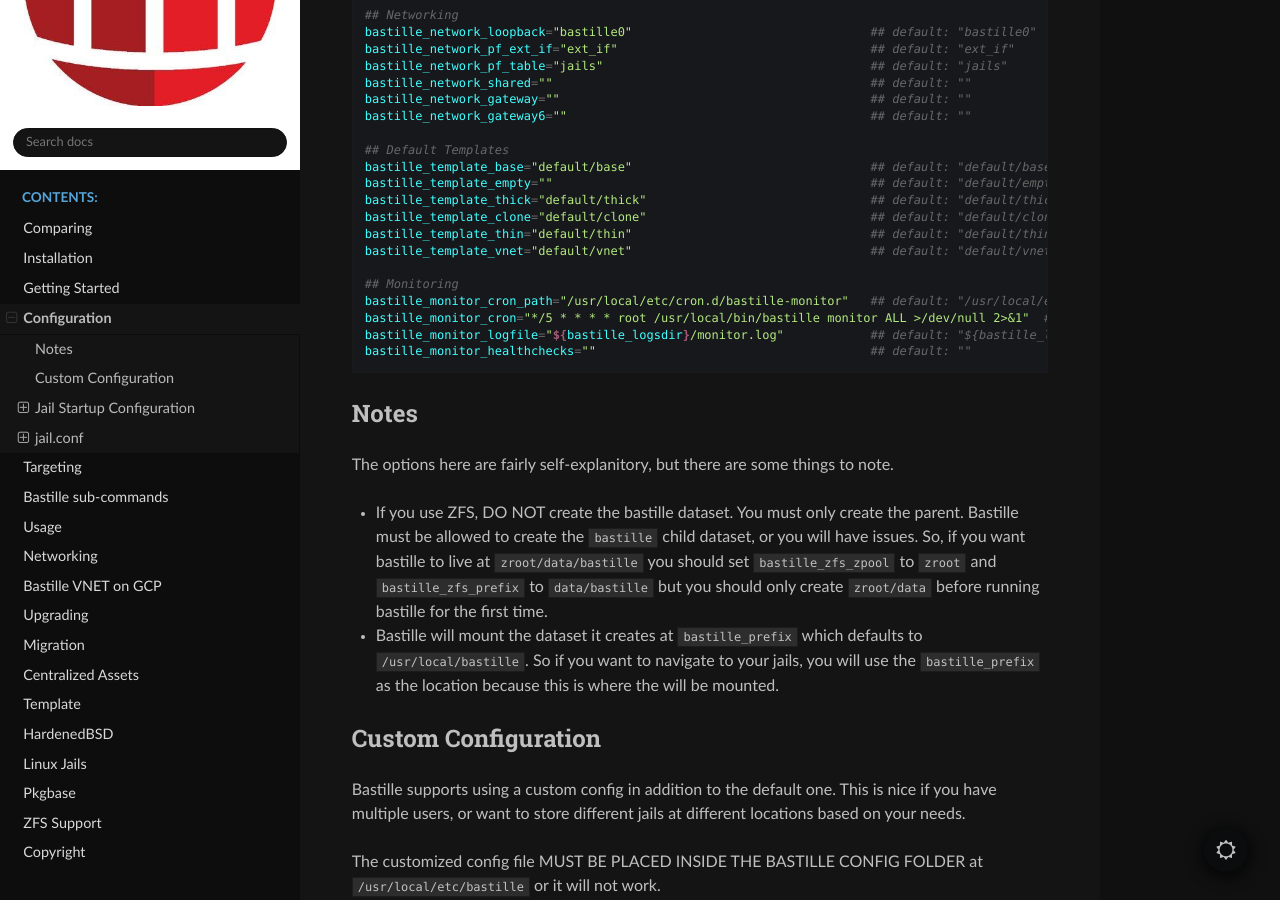
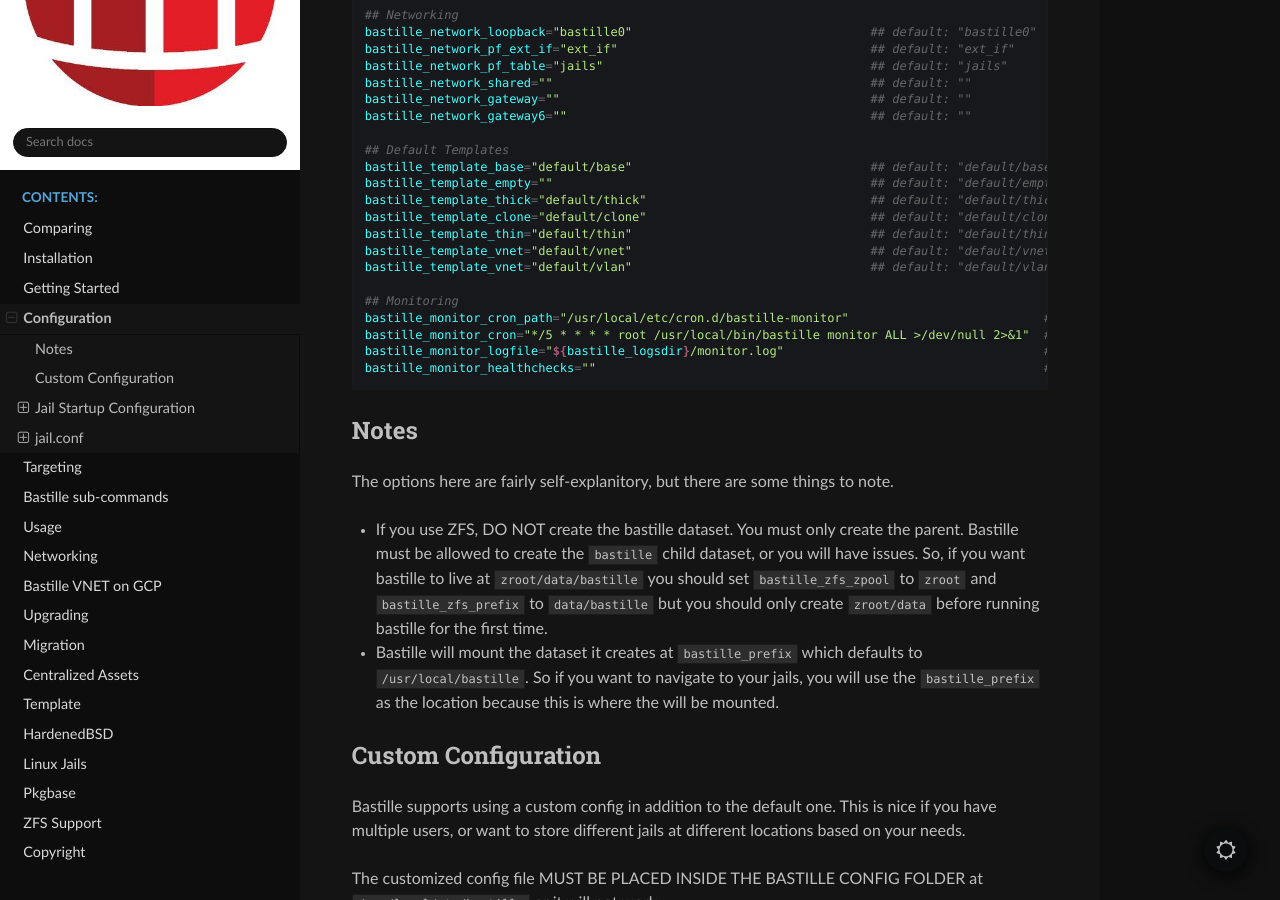
Before and after one commit to BastilleBSD/bastille, a Sphinx documentation site: the page built from docs/chapters/configuration.rst, in a window 1280 px wide and 900 px high, scrolled down 1553 px. Built offline with Sphinx 7.4.7 and the Read the Docs theme 3.1.0, drawn with Linux system fonts in a browser that asks for light colours.

Commit message:
add missing vlan trmplate

```diff
--- a/docs/chapters/configuration.rst
+++ b/docs/chapters/configuration.rst
@@ -99,12 +99,13 @@ This is the default `bastille.conf` file.
   bastille_template_clone="default/clone"                               ## default: "default/clone"
   bastille_template_thin="default/thin"                                 ## default: "default/thin"
   bastille_template_vnet="default/vnet"                                 ## default: "default/vnet"
+  bastille_template_vnet="default/vlan"                                 ## default: "default/vlan"
 
   ## Monitoring
-  bastille_monitor_cron_path="/usr/local/etc/cron.d/bastille-monitor"   ## default: "/usr/local/etc/cron.d/bastille-monitor"
-  bastille_monitor_cron="*/5 * * * * root /usr/local/bin/bastille monitor ALL >/dev/null 2>&1"  # default: "*/5 * * * * root /usr/local/bin/bastille monitor ALL >/dev/null 2>&1"
-  bastille_monitor_logfile="${bastille_logsdir}/monitor.log"            ## default: "${bastille_logsdir}/monitor.log"
-  bastille_monitor_healthchecks=""                                      ## default: ""
+  bastille_monitor_cron_path="/usr/local/etc/cron.d/bastille-monitor"                           ## default: "/usr/local/etc/cron.d/bastille-monitor"
+  bastille_monitor_cron="*/5 * * * * root /usr/local/bin/bastille monitor ALL >/dev/null 2>&1"  ## default: "*/5 * * * * root /usr/local/bin/bastille monitor ALL >/dev/null 2>&1"
+  bastille_monitor_logfile="${bastille_logsdir}/monitor.log"                                    ## default: "${bastille_logsdir}/monitor.log"
+  bastille_monitor_healthchecks=""                                                              ## default: ""
 
 
 Notes
```
